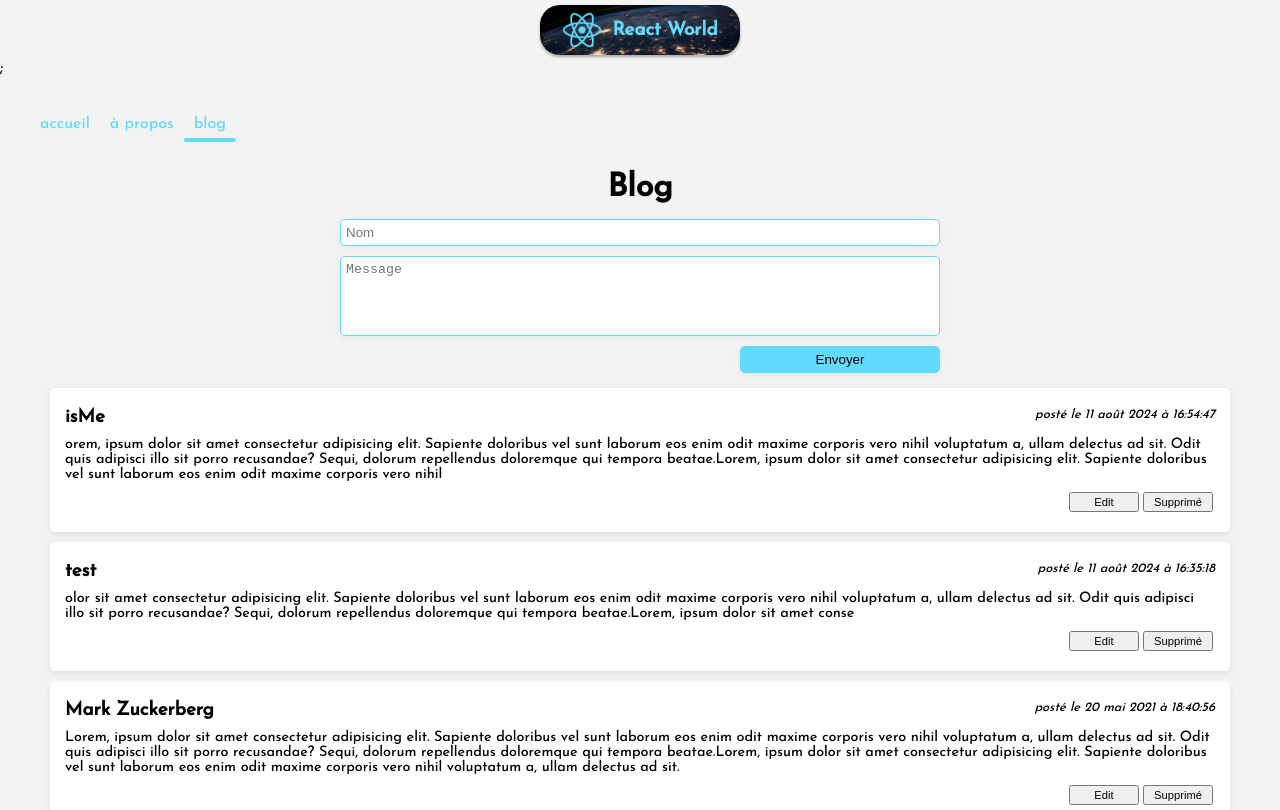
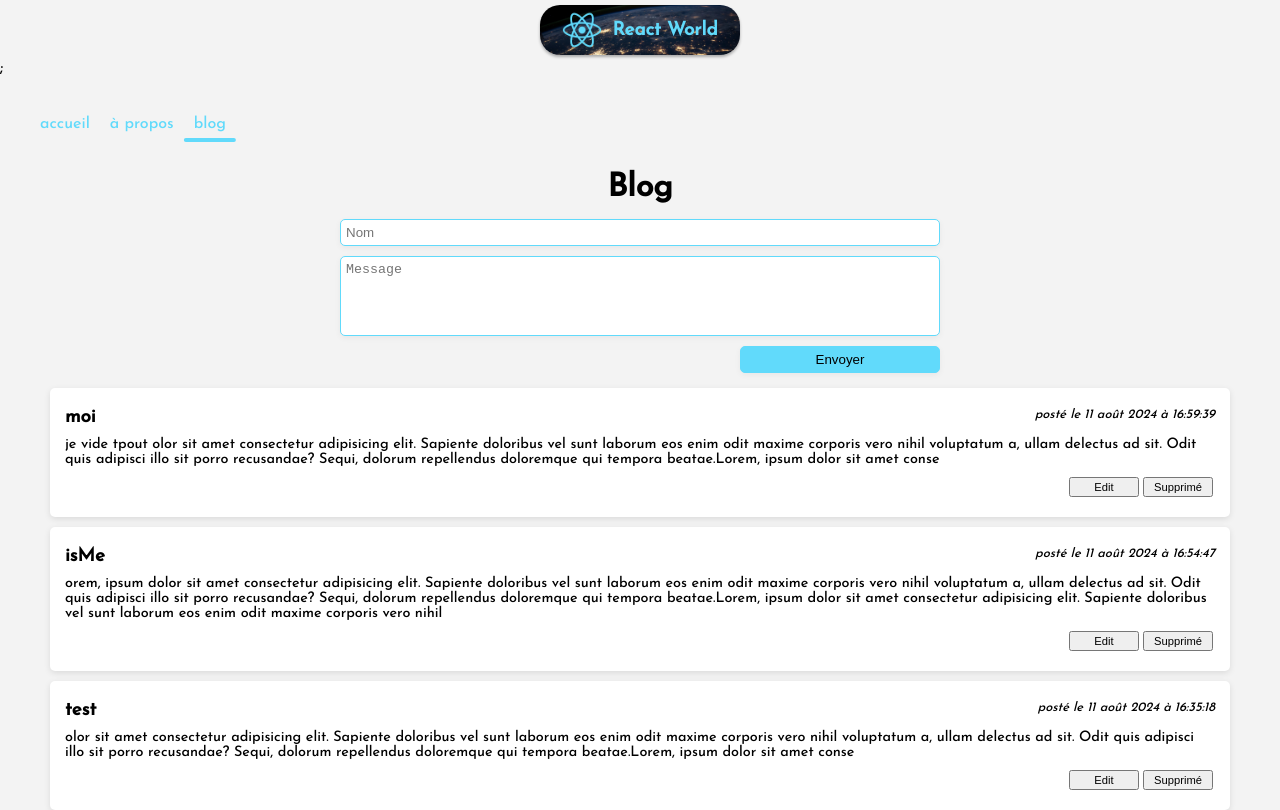
Before and after one commit to Barth-code/Projet-React2, a React (Create React App) app: page /blog in a window 1280 px wide. Shown: the top 810 px of the page. Built offline with nearby package versions, Linux system fonts and the light colour scheme; data requests are answered from the project's data file.

Commit message:
vider les imput

```diff
--- a/src/assets/db.json
+++ b/src/assets/db.json
@@ -29,6 +29,12 @@
       "author": "isMe",
       "content": "orem, ipsum dolor sit amet consectetur adipisicing elit. Sapiente doloribus vel sunt laborum eos enim odit maxime corporis vero nihil voluptatum a, ullam delectus ad sit. Odit quis adipisci illo sit porro recusandae? Sequi, dolorum repellendus doloremque qui tempora beatae.Lorem, ipsum dolor sit amet consectetur adipisicing elit. Sapiente doloribus vel sunt laborum eos enim odit maxime corporis vero nihil",
       "date": 1723395287587
+    },
+    {
+      "id": "da49",
+      "author": "moi",
+      "content": "je vide tpout olor sit amet consectetur adipisicing elit. Sapiente doloribus vel sunt laborum eos enim odit maxime corporis vero nihil voluptatum a, ullam delectus ad sit. Odit quis adipisci illo sit porro recusandae? Sequi, dolorum repellendus doloremque qui tempora beatae.Lorem, ipsum dolor sit amet conse",
+      "date": 1723395579772
     }
   ]
 }
--- a/src/pages/Blog.js
+++ b/src/pages/Blog.js
@@ -28,6 +28,8 @@
         date: Date.now(),
       });
       setError(false);
+      setAuthor("");
+      setContent("");
     }
   };
 
@@ -41,12 +43,14 @@
           type="text"
           placeholder="Nom"
           onChange={(e) => setAuthor(e.target.value)}
+          value={author}
         />
         <textarea
           style={{ border: error ? "1px solid red" : "1px solid #61dafb" }}
           placeholder="Message"
           id=""
           onChange={(e) => setContent(e.target.value)}
+          value={content}
         ></textarea>
         {error && <p>Veillez écrire un minimum de 140 caractère</p>}
         <input type="submit" value="Envoyer" />
```
